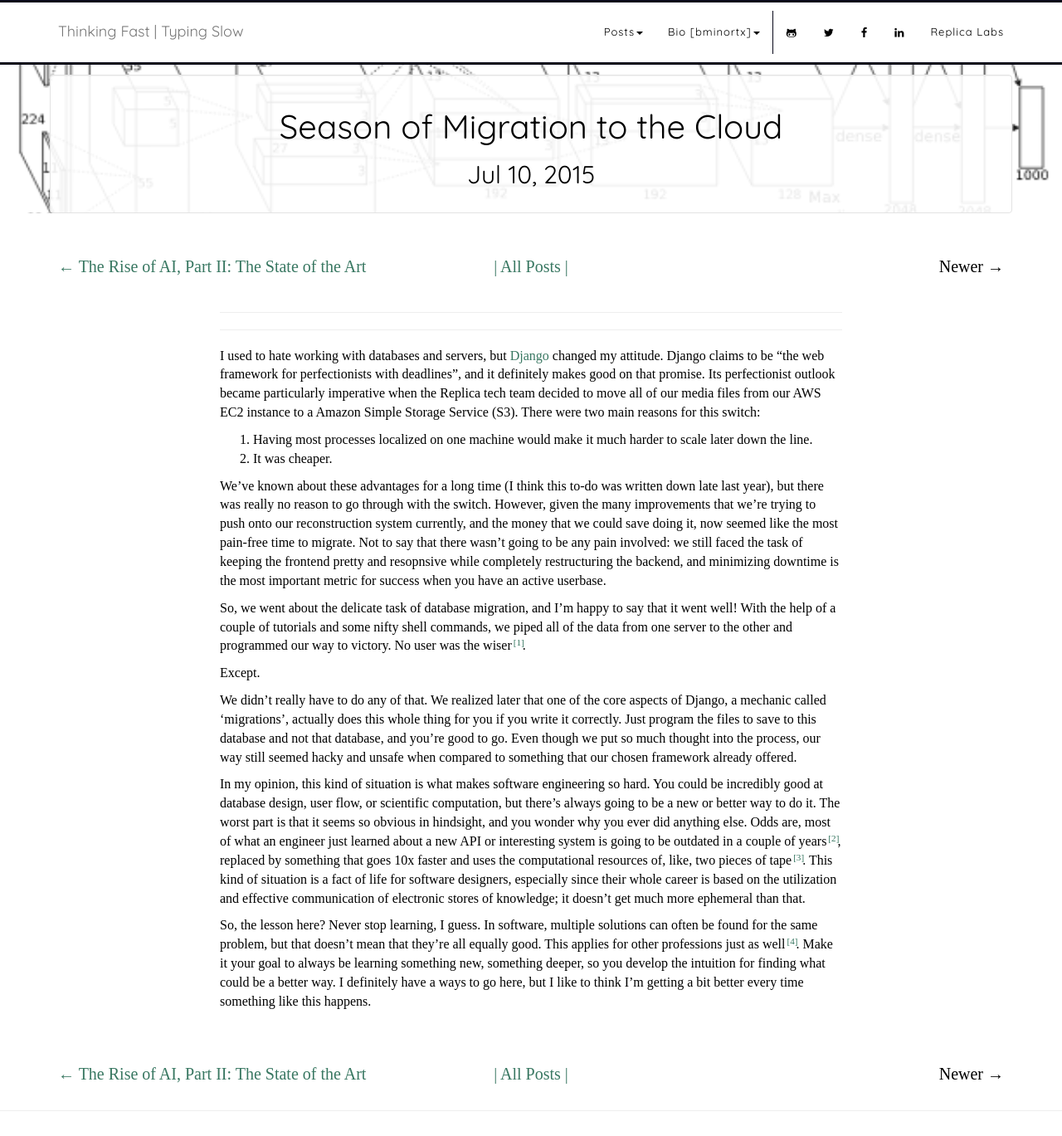
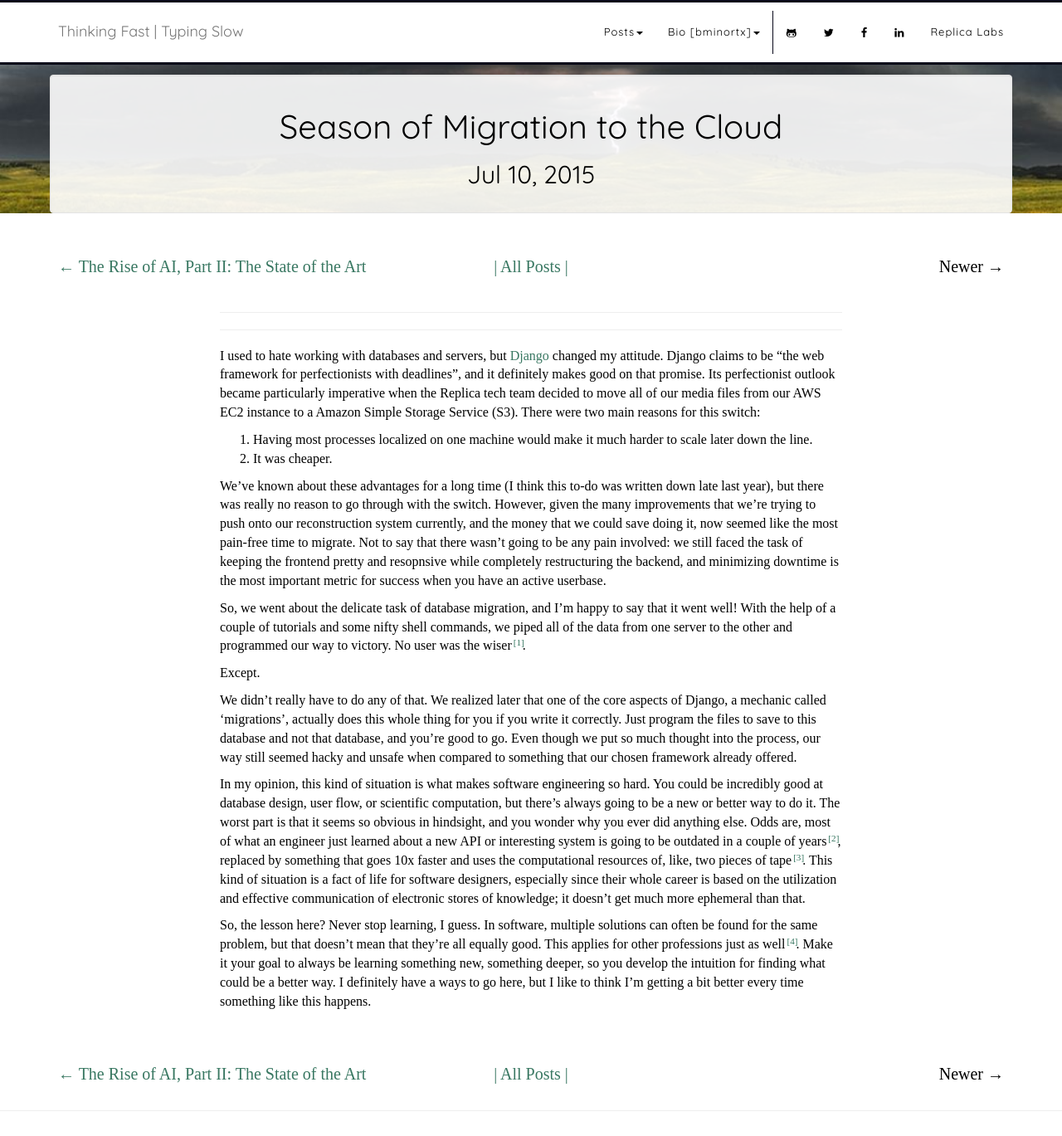
Before and after one commit to bminortx/bminortx.github.io, a Jekyll site: the page built from _posts/2015-07-10-Season-of-Migration-to-the-Cloud.md, in a window 1280 px wide and 1369 px high. Shown: the whole window at 83% size. Built offline with Jekyll 4.4.1, drawn with Linux system fonts in a browser that asks for light colours; nearby versions of some CDN libraries; some web fonts are replaced; comment, search, counter and statistics services are not loaded.

Commit message:
Added photo

```diff
--- a/_posts/2015-07-10-Season-of-Migration-to-the-Cloud.md
+++ b/_posts/2015-07-10-Season-of-Migration-to-the-Cloud.md
@@ -3,7 +3,7 @@ layout: post
 title:  "Season of Migration to the Cloud"
 date:   2015-07-10-08:14:52
 category: "code"
-image: "images/rise_of_ai_two/alexnet.png"
+image: "images/season_of_migration/storm.jpg"
 preview: "Software engineering is hard."
 ---
 
```
Also changed, not shown: images/season_of_migration/storm.jpg (added).
